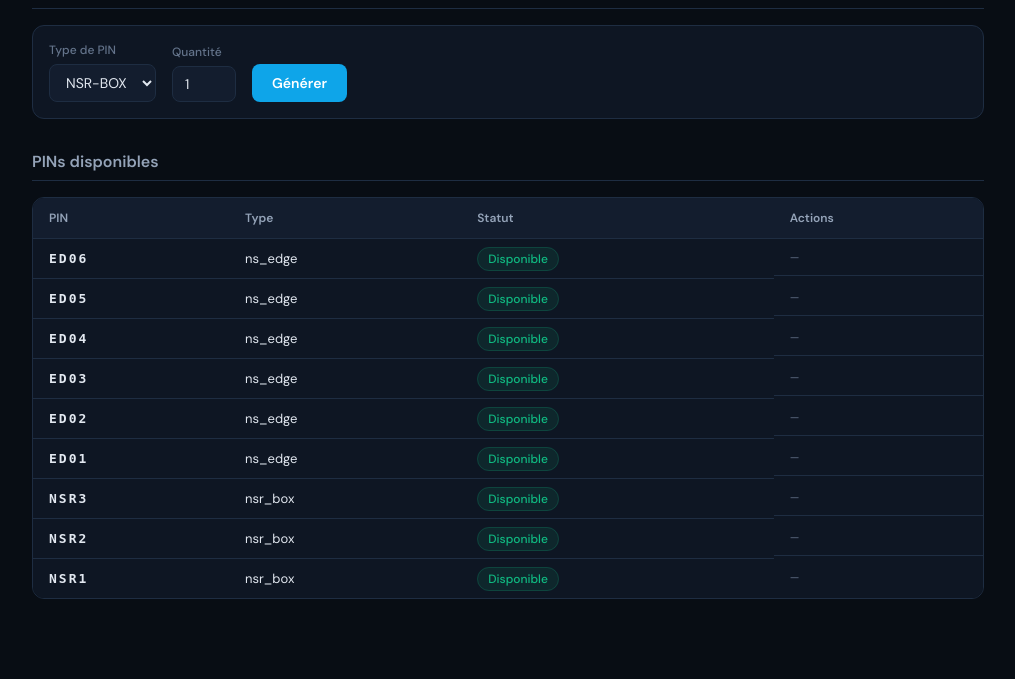
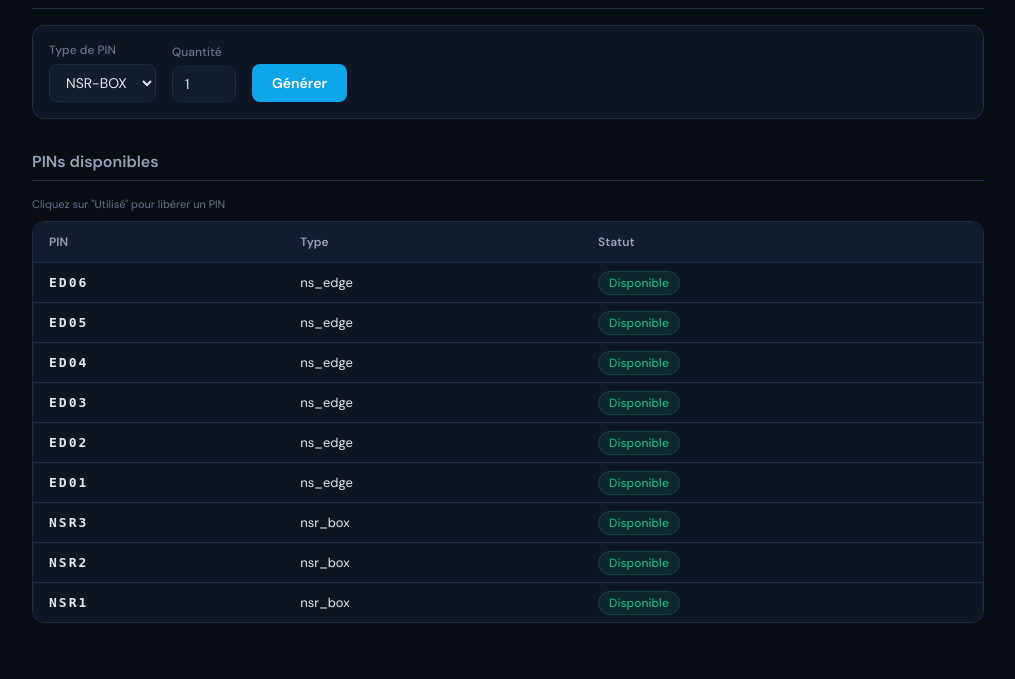
Before and after one commit to INAL3100/NexaSens, a Flask app: page /admin in a window 1280 px wide. Shown: the part 372-1051 px from the top of the page, without its empty margins (132-1147 px from the left). Before the commit the page ends 971 px from the top, so only its background shows below. Run offline with Flask 3, Linux system fonts and the light colour scheme; the visitor is signed in with stand-in values (Sample User, id 1).

Commit message:
server update

```diff
--- a/cloud/templates/admin.html
+++ b/cloud/templates/admin.html
@@ -85,6 +85,9 @@
     <!-- PINS LIST -->
     <div class="admin-section">
         <h2 class="section-title">PINs disponibles</h2>
+        <p style="font-size:11px;color:var(--text-muted);margin-bottom:10px">
+            Cliquez sur "Utilisé" pour libérer un PIN
+        </p>
         <div class="table-container">
             <table>
                 <thead>
@@ -92,7 +95,6 @@
                         <th>PIN</th>
                         <th>Type</th>
                         <th>Statut</th>
-                        <th>Actions</th>
                     </tr>
                 </thead>
                 <tbody>
@@ -101,18 +103,16 @@
                         <td style="font-family: monospace; font-weight:bold; letter-spacing:2px">{{ p.pin }}</td>
                         <td>{{ p.type }}</td>
                         <td>
-                            <span class="status-badge {% if not p.used %}status-ok{% else %}status-danger{% endif %}">
-                                {% if not p.used %}Disponible{% else %}Utilisé{% endif %}
-                            </span>
-                        </td>
-                        <td class="action-btns">
                             {% if p.used %}
                             <form method="POST" action="/admin/free_pin/{{ p.pin }}" style="display:inline"
-                                  onsubmit="return confirm('Libérer le PIN {{ p.pin }} ? Le compte qui l\'utilise restera intact mais ne sera plus lié à ce PIN.')">
-                                <button type="submit" class="btn-small btn-success">🔓 Libérer</button>
+                                  onsubmit="return confirm('Libérer le PIN {{ p.pin }} ?')">
+                                <button type="submit" class="status-badge status-danger"
+                                        style="border:none;cursor:pointer;font-family:inherit">
+                                    Utilisé
+                                </button>
                             </form>
                             {% else %}
-                            <span style="color:var(--text-muted);font-size:11px">—</span>
+                            <span class="status-badge status-ok">Disponible</span>
                             {% endif %}
                         </td>
                     </tr>
```
